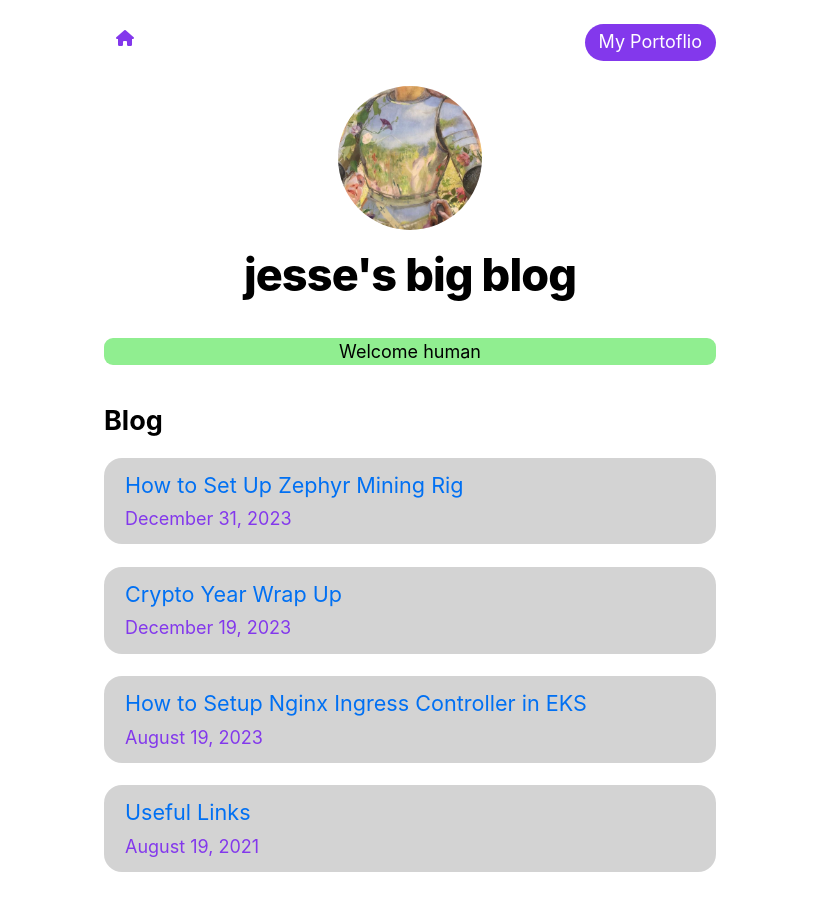
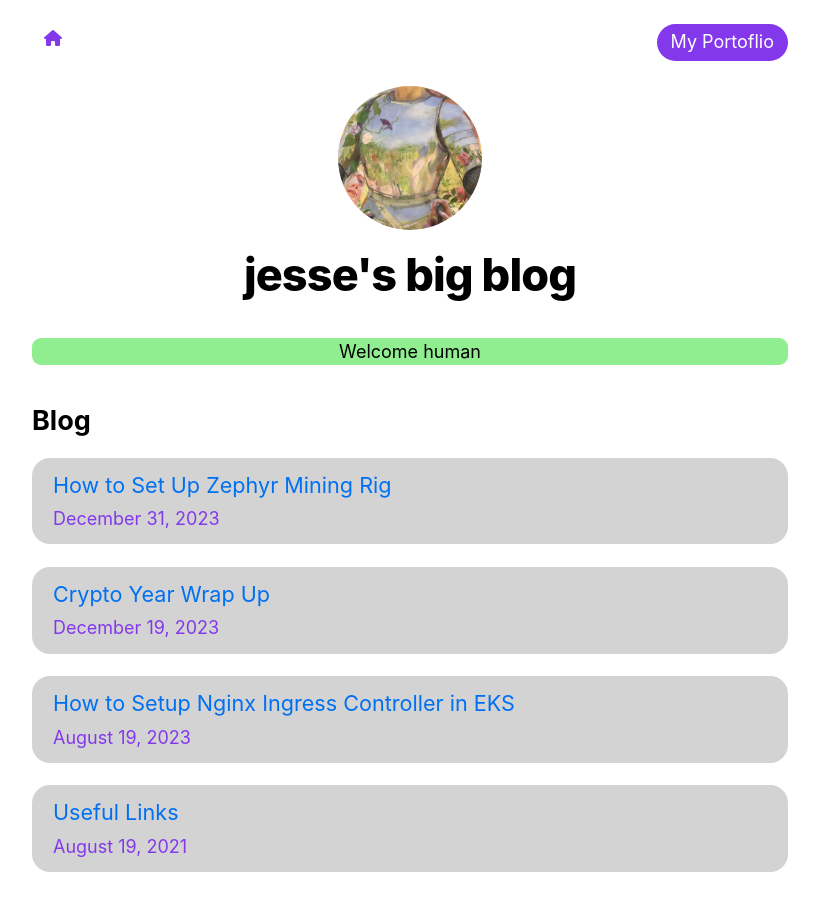
Before and after one commit to ducks23/markdown-blog, a Next.js app: page / in a window 1280 px wide. Shown: the top 910 px of the page, without its empty margins (230-1049 px from the left). Built offline with nearby package versions, Linux system fonts and the light colour scheme; a small style sheet from the web is missing.

Commit message:
updated mining blog

```diff
--- a/components/layout.module.css
+++ b/components/layout.module.css
@@ -1,5 +1,5 @@
 .container {
-  max-width: 36rem;
+  max-width: 44rem;
   padding: 0 1rem;
   margin: 1rem auto 6rem;
 }
```
